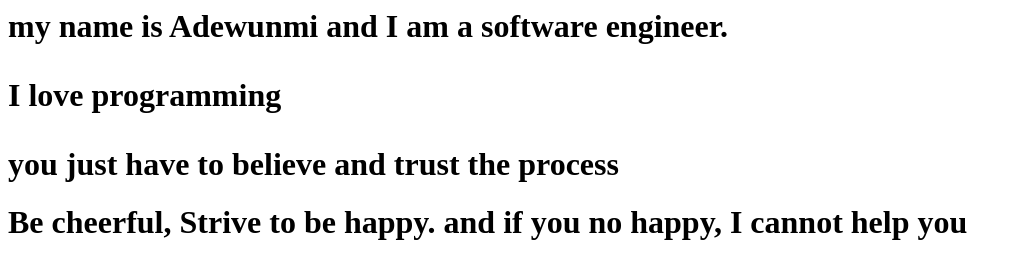
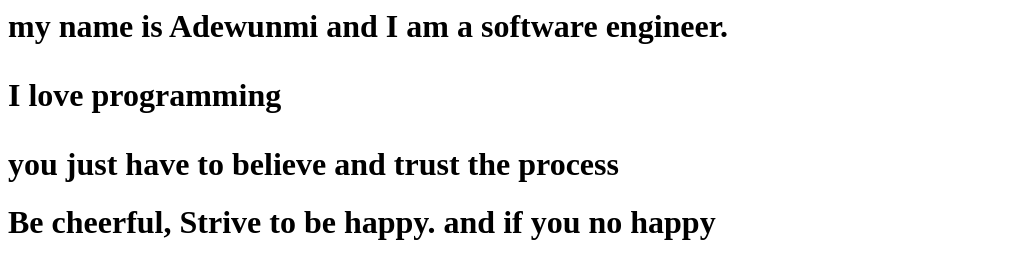
Before and after one commit to Crownezt/amazing--repo, a plain HTML site: page index.html in a window 1280 px wide. Shown: the whole page, without its empty margins (0-1022 px from the left). Drawn offline with Linux system fonts and the light colour scheme.

Commit message:
dev commit

```diff
--- a/index.html
+++ b/index.html
@@ -3,6 +3,6 @@
 		<h1> my name is Adewunmi and I am a software engineer.<h1>
 				<p>I love programming</p>
 				<h1>you just have to believe and trust the process</h2>
-				<h1>Be cheerful, Strive to be happy. and if you no happy, I cannot help you</h2>
+				<h1>Be cheerful, Strive to be happy. and if you no happy</h2>
 	</body>
 </html>
```
